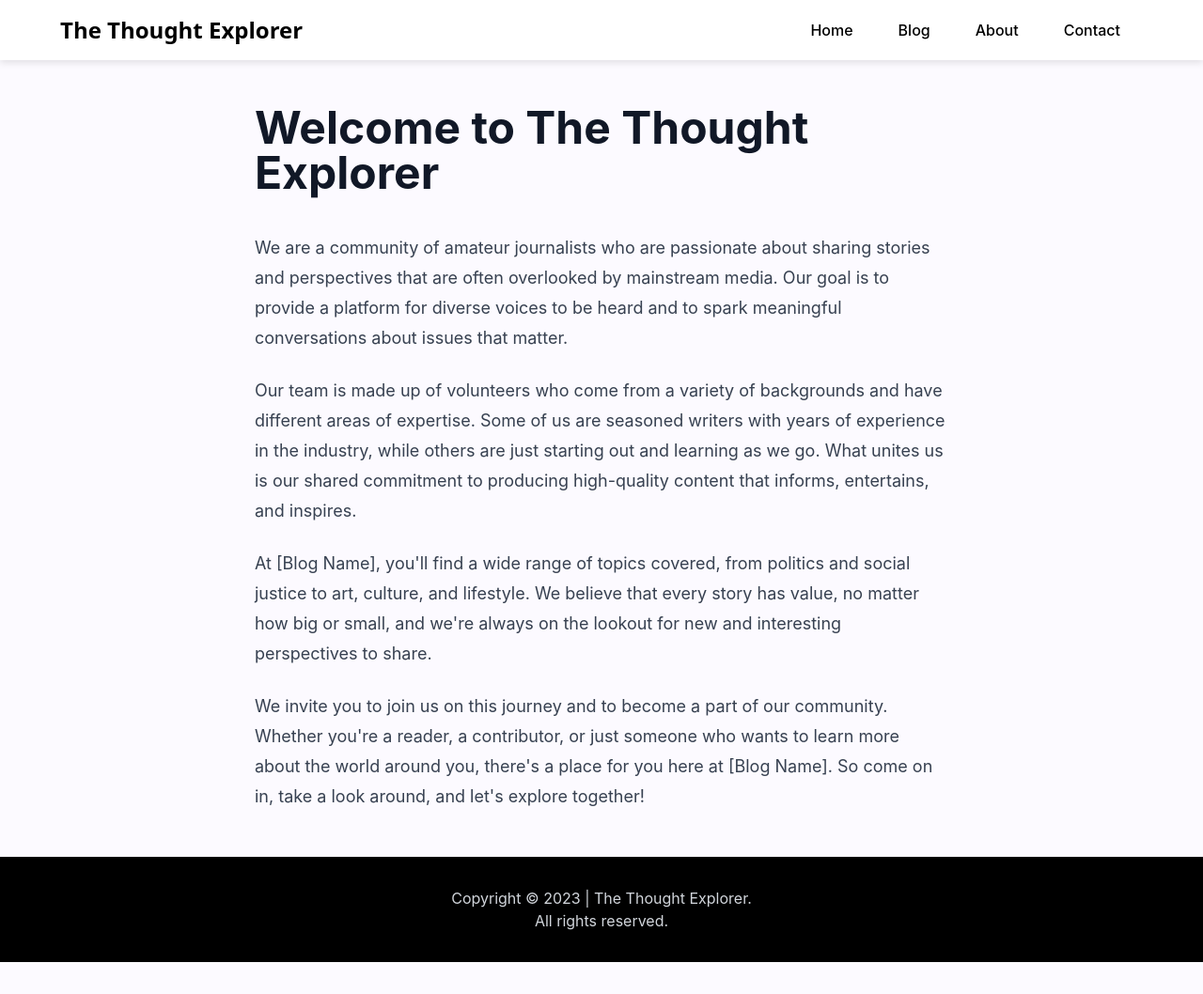
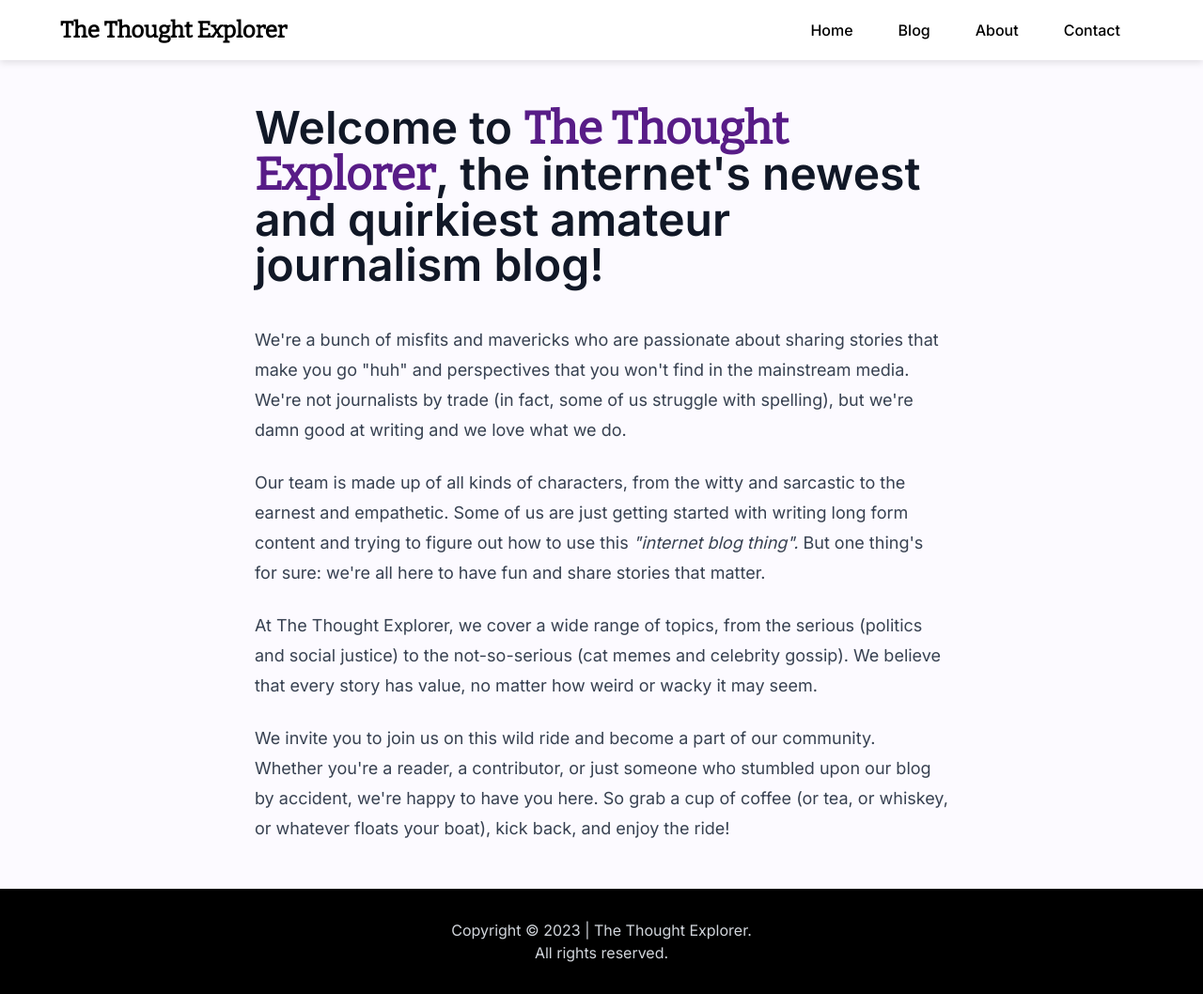
Before and after one commit to SabareeshNv/the-thought-explorer, an Astro site: page /about in a window 1280 px wide. Shown: the whole page at 94% size. Before the commit the page ends 1024 px from the top, so only its background shows below. Built offline with nearby package versions, Linux system fonts and the light colour scheme; Astro itself is replaced by a stand-in of ours.

Commit message:
fixed netlify build

```diff
--- a/package.json
+++ b/package.json
@@ -13,6 +13,7 @@
 		"@astrojs/image": "^0.15.0",
 		"@astrojs/mdx": "^0.17.0",
 		"@astrojs/tailwind": "^3.0.1",
+		"@fontsource/bitter": "^4.5.11",
 		"@fontsource/inter": "^4.5.15",
 		"@fontsource/source-sans-pro": "^4.5.11",
 		"@tailwindcss/typography": "^0.5.9",
--- a/src/lib/components/BlogCard.astro
+++ b/src/lib/components/BlogCard.astro
@@ -7,7 +7,7 @@ const { post } = Astro.props;
 const { title, summary, pubDate, category, image } = post.data;
 ---
 
-<article class="flex flex-col custom-shadow rounded bg-white">
+<article class="flex flex-col card-shadow rounded bg-white">
     <a href={`/blog/${post.slug}/`}>
         <Picture
             src={image.src}
@@ -32,7 +32,7 @@ const { title, summary, pubDate, category, image } = post.data;
             />
         </div>
 
-        <h2 class="text-xl font-medium font-heading leading-tight">
+        <h2 class="text-xl font-semibold font-bitter leading-tight">
             <a href={`/blog/${post.slug}/`}>{title}</a>
         </h2>
 
--- a/src/lib/components/FeaturedBlogCard.astro
+++ b/src/lib/components/FeaturedBlogCard.astro
@@ -36,7 +36,7 @@ const { title, summary, pubDate, category, image } = post.data;
                 class="text-sm font-light tracking-wider"
             />
         </div>
-        <h2 class="text-xl font-medium font-heading leading-tight">
+        <h2 class="text-xl font-semibold font-heading leading-tight">
             <a href={`/blog/${post.slug}/`}>{title}</a>
         </h2>
         <div class="font-light">
--- a/src/lib/components/Head.astro
+++ b/src/lib/components/Head.astro
@@ -1,6 +1,7 @@
 ---
+import "@fontsource/inter/latin.css";
+import "@fontsource/source-sans-pro/latin.css";
 import "@fontsource/bitter/latin.css";
-import "@fontsource/montserrat/latin.css";
 
 export interface Props {
     title: string;
--- a/src/lib/components/Navbar.astro
+++ b/src/lib/components/Navbar.astro
@@ -9,7 +9,7 @@ const nav = [
 
 <header class="py-4 bg-white custom-shadow">
     <div class="layout flex flex-wrap justify-between items-center">
-        <a href="/" class="font-heading font-semibold text-2xl"
+        <a href="/" class="font-bitter font-semibold text-2xl"
             >The Thought Explorer
         </a>
         <div id="toggle" class="md:hidden cursor-pointer text-xl">&#9776;</div>
--- a/src/lib/layouts/BlogPostLayout.astro
+++ b/src/lib/layouts/BlogPostLayout.astro
@@ -4,7 +4,7 @@ import FormattedDate from "@components/FormattedDate.astro";
 import { slugify } from "@utils/helpers";
 import { Picture } from "@astrojs/image/components";
 
-const { title, pubDate, updatedDate, image, category } = Astro.props;
+const { title, pubDate, image, category } = Astro.props;
 
 const description = "This is the description";
 ---
@@ -20,7 +20,7 @@ const description = "This is the description";
                     ></span
                 >
                 <h1
-                    class="font-heading font-semibold leading-tight tracking-tight text-2xl md:text-3xl lg:text-4xl"
+                    class="font-bitter font-bold leading-tight tracking-tight text-2xl md:text-3xl lg:text-4xl"
                 >
                     {title}
                 </h1>
--- a/src/pages/about.astro
+++ b/src/pages/about.astro
@@ -8,38 +8,39 @@ const description = SITE_DESCRIPTION;
 
 <BaseLayout title={title} description={description}>
     <main class="layout py-12">
-        <div class="prose lg:prose-lg mx-auto">
-            <h1 class="text-3xl font-bold">
-                Welcome to {title}
+        <div class="prose xl:prose-lg mx-auto">
+            <h1 class="font-semibold">
+                Welcome to <span class="font-bitter text-purple-900"
+                    >{title}</span
+                >, the internet's newest and quirkiest amateur journalism blog!
             </h1>
             <p>
-                We are a community of amateur journalists who are passionate
-                about sharing stories and perspectives that are often overlooked
-                by mainstream media. Our goal is to provide a platform for
-                diverse voices to be heard and to spark meaningful conversations
-                about issues that matter.
+                We're a bunch of misfits and mavericks who are passionate about
+                sharing stories that make you go "huh" and perspectives that you
+                won't find in the mainstream media. We're not journalists by
+                trade (in fact, some of us struggle with spelling), but we're
+                damn good at writing and we love what we do.
             </p>
             <p>
-                Our team is made up of volunteers who come from a variety of
-                backgrounds and have different areas of expertise. Some of us
-                are seasoned writers with years of experience in the industry,
-                while others are just starting out and learning as we go. What
-                unites us is our shared commitment to producing high-quality
-                content that informs, entertains, and inspires.
+                Our team is made up of all kinds of characters, from the witty
+                and sarcastic to the earnest and empathetic. Some of us are just
+                getting started with writing long form content and trying to
+                figure out how to use this <em>"internet blog thing".</em> But one
+                thing's for sure: we're all here to have fun and share stories that
+                matter.
             </p>
             <p>
-                At [Blog Name], you'll find a wide range of topics covered, from
-                politics and social justice to art, culture, and lifestyle. We
-                believe that every story has value, no matter how big or small,
-                and we're always on the lookout for new and interesting
-                perspectives to share.
+                At {title}, we cover a wide range of topics, from the serious
+                (politics and social justice) to the not-so-serious (cat memes
+                and celebrity gossip). We believe that every story has value, no
+                matter how weird or wacky it may seem.
             </p>
             <p>
-                We invite you to join us on this journey and to become a part of
+                We invite you to join us on this wild ride and become a part of
                 our community. Whether you're a reader, a contributor, or just
-                someone who wants to learn more about the world around you,
-                there's a place for you here at [Blog Name]. So come on in, take
-                a look around, and let's explore together!
+                someone who stumbled upon our blog by accident, we're happy to
+                have you here. So grab a cup of coffee (or tea, or whiskey, or
+                whatever floats your boat), kick back, and enjoy the ride!
             </p>
         </div>
     </main>
--- a/tailwind.config.cjs
+++ b/tailwind.config.cjs
@@ -8,6 +8,7 @@ module.exports = {
 			fontFamily: {
 				sans: ["Inter", ...defaultTheme.fontFamily.sans],
 				heading: ["Source Sans Pro", ...defaultTheme.fontFamily.sans],
+				bitter: ['Bitter', 'serif'],
 			},
 			colors: {
 				'accent': "#CCE6D0",
```
